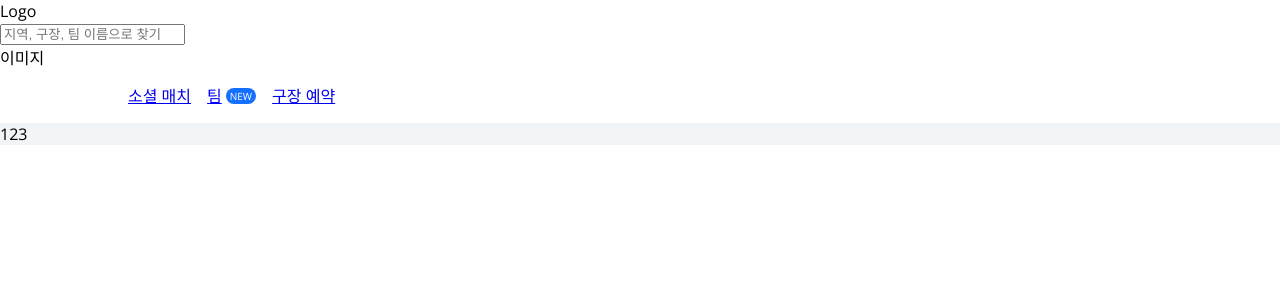
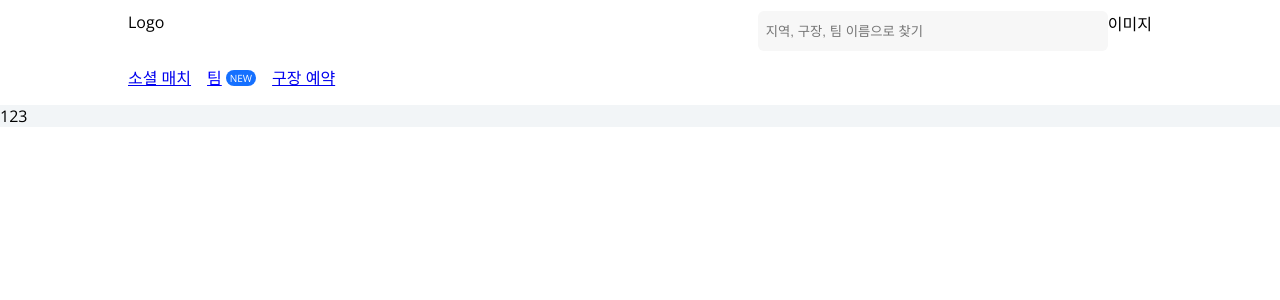
Before and after one commit to 25rae25/football, a Next.js app: page / in a window 1280 px wide. Shown: the top 300 px of the page. Built offline with nearby package versions, Linux system fonts and the light colour scheme.

Commit message:
navbarcontainer emotion으로 변경

```diff
--- a/src/app/layout.tsx
+++ b/src/app/layout.tsx
@@ -1,7 +1,7 @@
 import type { Metadata } from "next";
 import { Open_Sans } from "next/font/google";
 import "./globals.css";
-import Navbar from "@/components/Navbar/Navbar";
+import NavbarContainer from "@/components/Navbar/NavbarContainer";
 
 const sans = Open_Sans({ subsets: ["latin"] });
 
@@ -19,7 +19,7 @@
     <html lang="ko">
       <body className={sans.className}>
         <div>
-          <Navbar />
+          <NavbarContainer />
         </div>
         <main>{children}</main>
       </body>
--- a/src/components/Navbar/Navbar.tsx
+++ /dev/null
@@ -1,25 +0,0 @@
-"use client";
-
-import styled from "@emotion/styled";
-
-export default function Navbar() {
-  return (
-    <div>
-      <div>
-        <div>Logo</div>
-        <div>
-          <div>
-            <label id="search"></label>
-            <input
-              type="search"
-              id="search"
-              placeholder="지역, 구장, 팀 이름으로 찾기"
-              maxLength={100}
-            />
-          </div>
-          <div>이미지</div>
-        </div>
-      </div>
-    </div>
-  );
-}
--- /dev/null
+++ b/src/components/Navbar/NavbarContainer.tsx
@@ -0,0 +1,53 @@
+"use client";
+
+import styled from "@emotion/styled";
+
+const NavbarWrapper = styled.div`
+  max-width: 1024px;
+  padding: 0 20px;
+  margin: 0 auto;
+`;
+
+const Navbar = styled.div`
+  display: flex;
+  justify-content: space-between;
+  margin-top: 11px;
+`;
+
+const SearchWrap = styled.div`
+  display: flex;
+`;
+
+const Searchbar = styled.input`
+  width: 350px;
+  margin: 0;
+  display: inline-block;
+  background-color: #f7f7f7;
+  padding: 8px;
+  border-radius: 6px;
+  color: #3e5463;
+  border: none;
+  height: 40px;
+`;
+
+export default function NavbarContainer() {
+  return (
+    <NavbarWrapper>
+      <Navbar>
+        <div>Logo</div>
+        <SearchWrap>
+          <div>
+            <label id="search"></label>
+            <Searchbar
+              type="search"
+              id="search"
+              placeholder="지역, 구장, 팀 이름으로 찾기"
+              maxLength={100}
+            />
+          </div>
+          <div>이미지</div>
+        </SearchWrap>
+      </Navbar>
+    </NavbarWrapper>
+  );
+}
```
Also changed, not shown: src/components/Navbar/Navbar.module.css (deleted, +0 -39 lines).
